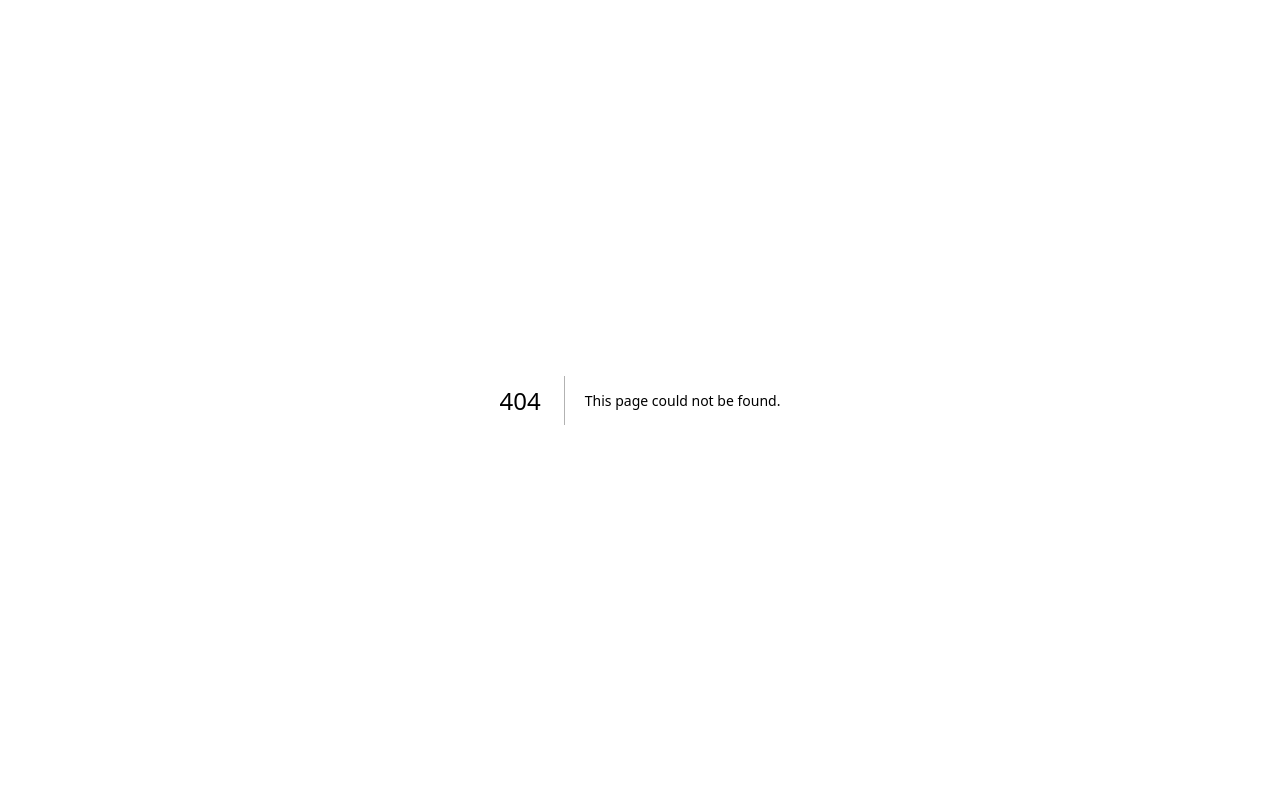
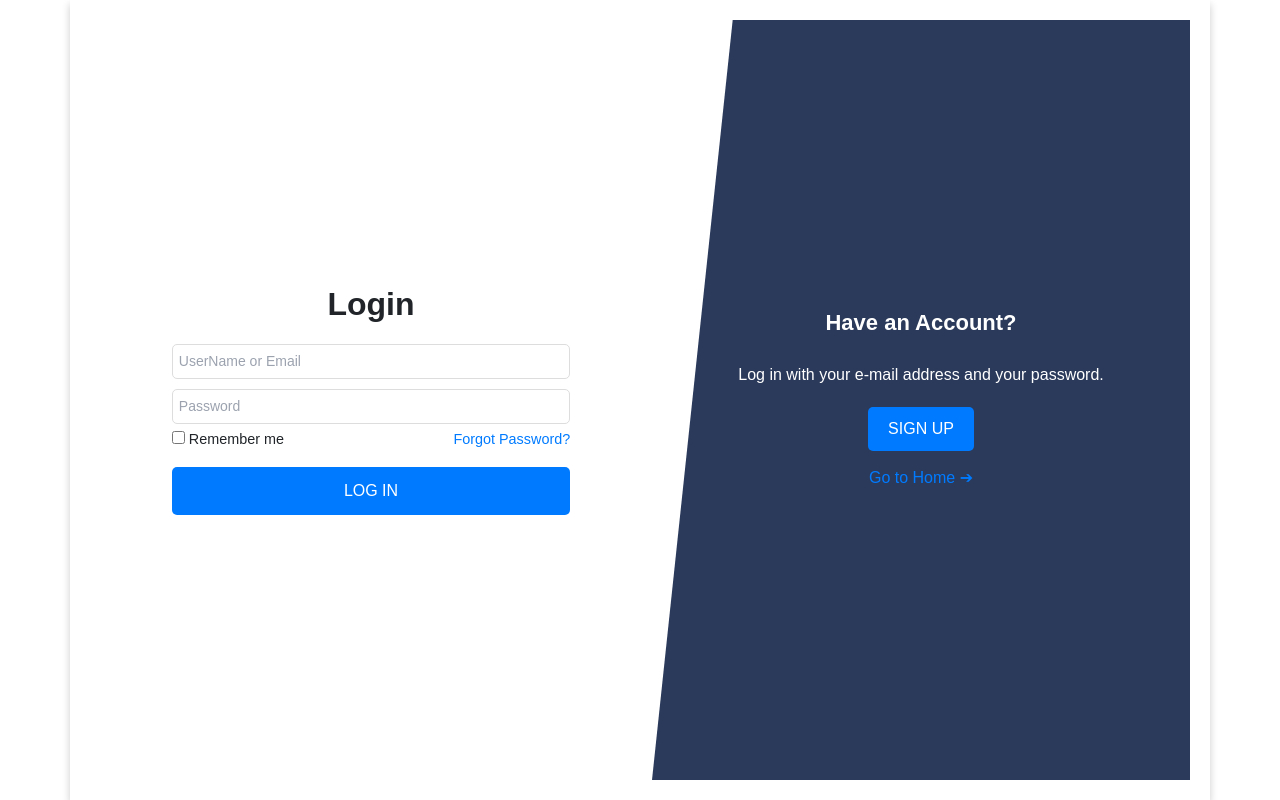
Before and after one commit to Biswao/AutherDashboard, a Next.js app: page /Auth in a window 1280 px wide. Before the commit this address had no page. Built offline with nearby package versions, Linux system fonts and the light colour scheme.

Commit message:
Have updated the login and sign up page

```diff
--- /dev/null
+++ b/src/app/(OpenPages)/Auth/page.tsx
@@ -0,0 +1,17 @@
+
+"use client"
+
+import Login from "@/app/component/LoginPage/Login";
+import Signup from "@/app/component/SignUpPage/SignUpPage";
+import { useState } from "react";
+
+
+
+
+
+
+export default function Auth() {
+  const [Autho , setAutho] = useState(false)
+
+    return Autho == false ?<Login setAutho={setAutho}  /> : <Signup setAutho={setAutho}/>
+}
--- /dev/null
+++ b/src/app/component/LoginPage/Login.css
@@ -0,0 +1,89 @@
+/* styles/Login.module.css */
+.container {
+    display: flex;
+    height: 100vh;
+    width: 100%;
+    box-shadow: 0 4px 8px rgba(0, 0, 0, 0.2);
+}
+
+.leftSection, .rightSection {
+    padding: 2rem;
+    display: flex;
+    flex-direction: column;
+    justify-content: center;
+    align-items: center;
+}
+
+.leftSection {
+    flex: 1;
+    background-color: #fff;
+    text-align: center;
+}
+
+.rightSection {
+    flex: 1;
+    background-color: #2b3a5b;
+    color: #fff;
+    text-align: center;
+    clip-path: polygon(15% 0, 100% 0, 100% 100%, 0 100%);
+}
+
+h2 {
+    font-size: 2rem;
+    font-weight: bold;
+    margin-bottom: 1rem;
+}
+
+.form {
+    display: flex;
+    flex-direction: column;
+    width: 80%;
+}
+
+.inputField {
+    margin-bottom: 1rem;
+    padding: 0.8rem;
+    font-size: 1rem;
+    border: 1px solid #ddd;
+    border-radius: 5px;
+}
+
+.rememberForgot {
+    display: flex;
+    justify-content: space-between;
+    align-items: center;
+    margin-bottom: 1rem;
+    font-size: 0.9rem;
+}
+
+.forgotPassword {
+    color: #007bff;
+    text-decoration: none;
+}
+
+.loginButton {
+    padding: 0.8rem;
+    background-color: #007bff;
+    color: #fff;
+    font-size: 1rem;
+    border: none;
+    border-radius: 5px;
+    cursor: pointer;
+}
+
+.signupButton {
+    padding: 0.8rem;
+    background-color: #007bff;
+    color: #fff;
+    font-size: 1rem;
+    border: none;
+    border-radius: 5px;
+    cursor: pointer;
+}
+
+.goToHome {
+    margin-top: 1rem;
+    color: #fff;
+    font-size: 1rem;
+    text-decoration: none;
+}
--- /dev/null
+++ b/src/app/component/LoginPage/Login.tsx
@@ -0,0 +1,38 @@
+// components/Login.js
+import Link from 'next/link';
+import './Login.css';
+
+const Login = ({setAutho}:any) => {
+    // setAutho(true)
+
+    return (
+        <div className="container">
+            <div className="leftSection">
+                <h2>Login</h2>
+                <form className="form">
+                    <input type="text" placeholder="UserName or Email" className="inputField" />
+                    <input type="password" placeholder="Password" className="inputField" />
+                    <div className="rememberForgot">
+                        <label>
+                            <input type="checkbox" /> Remember me
+                        </label>
+                        <Link href="/forgot-password" className="forgotPassword">
+                            Forgot Password?
+                        </Link>
+                    </div>
+                    <button type="submit" className="loginButton">LOG IN</button>
+                </form>
+            </div>
+            <div className="rightSection">
+                <h2>Have an Account?</h2>
+                <p>Log in with your e-mail address and your password.</p>
+                    <button className="signupButton" onClick={()=>{
+                        setAutho(true)
+                    }}>SIGN UP</button>
+                <Link href="/" className="goToHome">Go to Home ➔</Link>
+            </div>
+        </div>
+    );
+};
+
+export default Login;
--- /dev/null
+++ b/src/app/component/SignUpPage/SignUpPage.css
@@ -0,0 +1,125 @@
+/* SignUpPage.css */
+
+.container {
+  display: flex;
+  justify-content: center;
+  padding: 20px;
+  font-family: Arial, sans-serif;
+}
+
+.leftSection {
+  width: 100%;
+}
+
+.leftSection h1 {
+  text-align: center;
+  font-size: 28px;
+  font-weight: bold;
+}
+
+form {
+  display: flex;
+  flex-direction: column;
+}
+
+form input[type="email"],
+form input[type="text"],
+form input[type="password"],
+form input[type="tel"],
+form select,
+.captcha input {
+  width: 100%;
+  padding: 6px;
+  margin: 5px 0;
+  border: 1px solid #ddd;
+  border-radius: 5px;
+  font-size: 14px;
+}
+
+form select {
+  appearance: none;
+  color: #555;
+}
+
+.checkboxContainer {
+  display: flex;
+  align-items: flex-start;
+  gap: 10px;
+  font-size: 12px;
+  margin-top: 10px;
+}
+
+.checkboxContainer label {
+  line-height: 1.4;
+}
+
+.checkboxContainer a {
+  color: #007bff;
+  text-decoration: none;
+}
+
+.captcha {
+  display: flex;
+  align-items: center;
+  gap: 10px;
+}
+
+.captcha img {
+  width: 120px;
+  height: 40px;
+  border: 1px solid #ddd;
+  border-radius: 5px;
+}
+
+button[type="submit"] {
+  padding: 12px;
+  background-color: #007bff;
+  color: white;
+  border: none;
+  border-radius: 5px;
+  font-size: 16px;
+  cursor: pointer;
+  transition: background-color 0.3s;
+}
+
+button[type="submit"]:hover {
+  background-color: #0056b3;
+}
+
+.rightSection {
+  padding: 20px;
+  text-align: center;
+}
+
+.rightSection h2 {
+  font-size: 22px;
+}
+
+.rightSection p {
+  margin: 10px 0;
+}
+
+.rightSection button {
+  padding: 10px 20px;
+  margin-top: 10px;
+  background-color: #007bff;
+  color: white;
+  border: none;
+  border-radius: 5px;
+  cursor: pointer;
+}
+
+.rightSection button:hover {
+  background-color: #0056b3;
+}
+
+.rightSection a {
+  display: block;
+  margin-top: 15px;
+  color: #007bff;
+  text-decoration: none;
+}
+
+.rightSection a:hover {
+  text-decoration: underline;
+}
--- /dev/null
+++ b/src/app/component/SignUpPage/SignUpPage.tsx
@@ -0,0 +1,51 @@
+// pages/signup.js
+import './SignUpPage.css';
+
+export default function Signup({setAutho}:any) {
+  return (
+    <div className='container'>
+      <div className='leftSection'>
+        <h1>SIGN UP</h1>
+        <form>
+          <input type="email" placeholder="Enter your email address" />
+          <input type="text" placeholder="Enter your first name" />
+          <input type="text" placeholder="Enter your last name" />
+          <input type="password" placeholder="Enter your Password" />
+          <input type="password" placeholder="Confirm Password" />
+          <input type="tel" placeholder="Enter your Phone Number" />
+          <select>
+            <option>-Select a Country-</option>
+            {/* Add country options here */}
+          </select>
+          <select>
+            <option>-How did you find us-</option>
+            {/* Add options here */}
+          </select>
+          <div className='checkboxContainer'>
+            <input type="checkbox" />
+            <label>
+              I have read and agreed to your <a href="#">Service Agreement</a>, <a href="#">Terms of Service</a>, and <a href="#">Privacy Policy</a>.
+            </label>
+          </div>
+          <div className='checkboxContainer'>
+            <input type="checkbox" />
+            <label>I want to subscribe to Manuscriptedit newsletter.</label>
+          </div>
+          <div className='captcha'>
+            <img src="/captcha.png" alt="Captcha" /> {/* Replace with actual captcha */}
+            <input type="text" placeholder="Security Code" />
+          </div>
+          <button type="submit">Register</button>
+        </form>
+      </div>
+      <div className='rightSection'>
+        <h2>Have an Account?</h2>
+        <p>Log in with your e-mail address and your password.</p>
+        <button onClick={()=>{
+          setAutho(false)
+        }}>LOGIN</button>
+        <a href="#">Go to Home →</a>
+      </div>
+    </div>
+  );
+}
```
